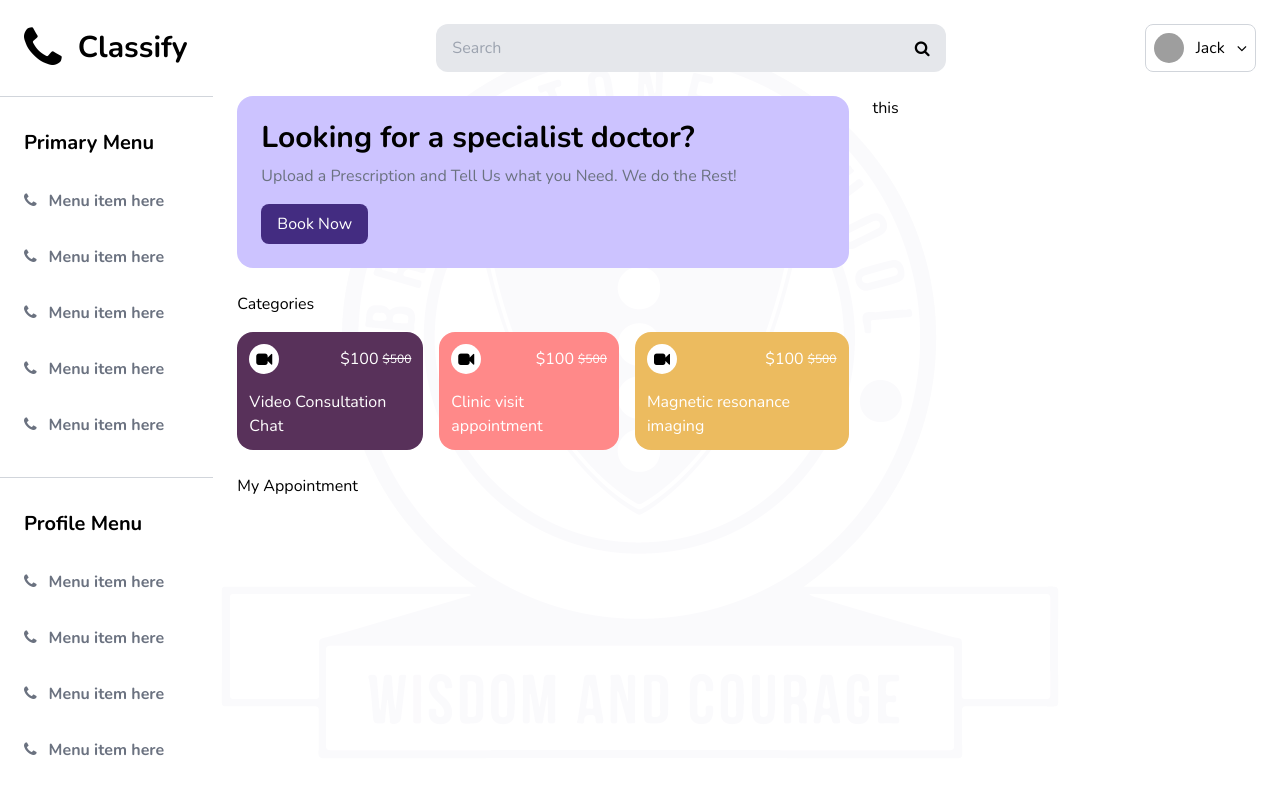
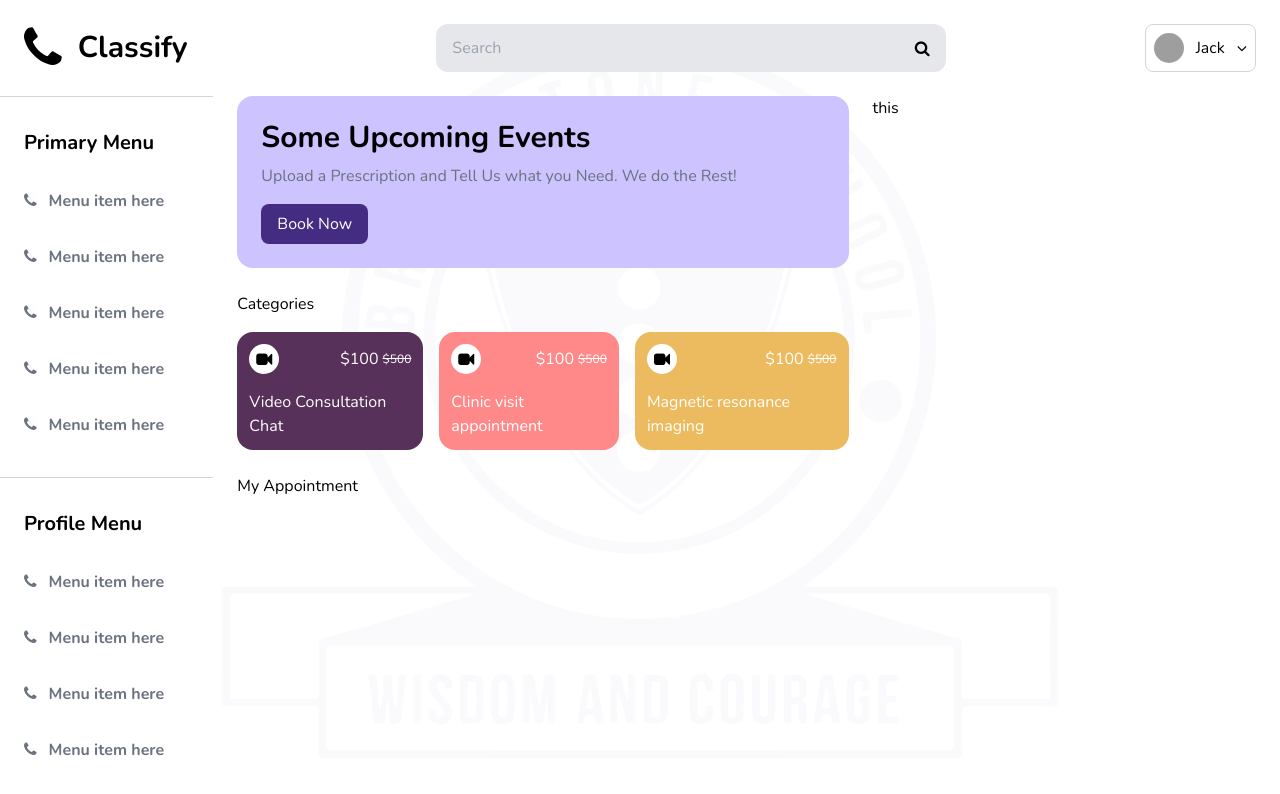
Before and after one commit to ibraheemosule/skoolizy, a React (Vite) app: page / in a window 1280 px wide. Shown: the top 794 px of the page. Built offline with nearby package versions, Linux system fonts and the light colour scheme; grey boxes are pictures that could not be loaded.

Commit message:
fixed failed test

```diff
--- a/src/components/layout/bg-image/BgImage.tsx
+++ b/src/components/layout/bg-image/BgImage.tsx
@@ -1,10 +1,9 @@
 import { memo } from 'react';
-import image from 'src/assets/images/layout.png';
 
 const BgImg = () => (
   <div className="fixed -z-10 grid inset-0 place-items-center">
     <img
-      src={image}
+      src="src/assets/images/layout.png"
       className=" aspect-square object-contain opacity-[0.02]"
       alt="school logo"
     />
--- a/src/components/pages/dashboard/hero/Hero.tsx
+++ b/src/components/pages/dashboard/hero/Hero.tsx
@@ -6,7 +6,7 @@ import { Card } from 'components/reusables/ui/others';
 
 const Hero = () => (
   <Card className="bg-light.purple p-6 ">
-    <Heading1>Looking for a specialist doctor?</Heading1>
+    <Heading1>Some Upcoming Events</Heading1>
     <BaseText className="mt-2 text-gray-500 font-light">
       Upload a Prescription and Tell Us what you Need. We do the Rest!
     </BaseText>
```
